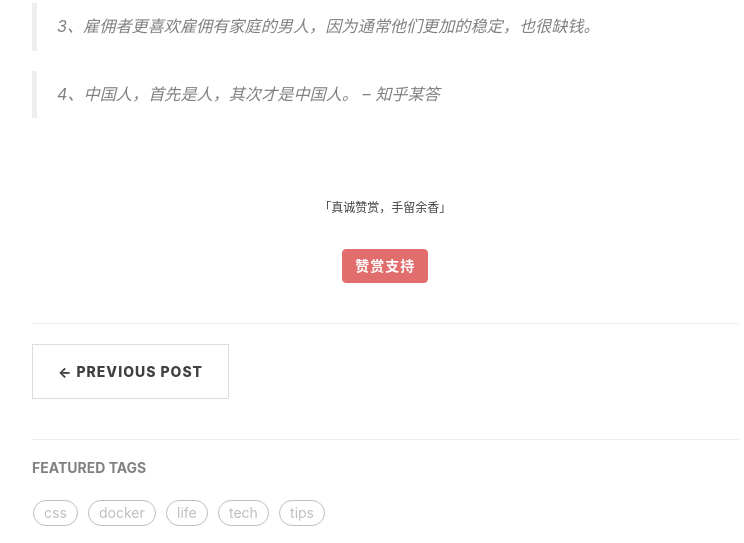
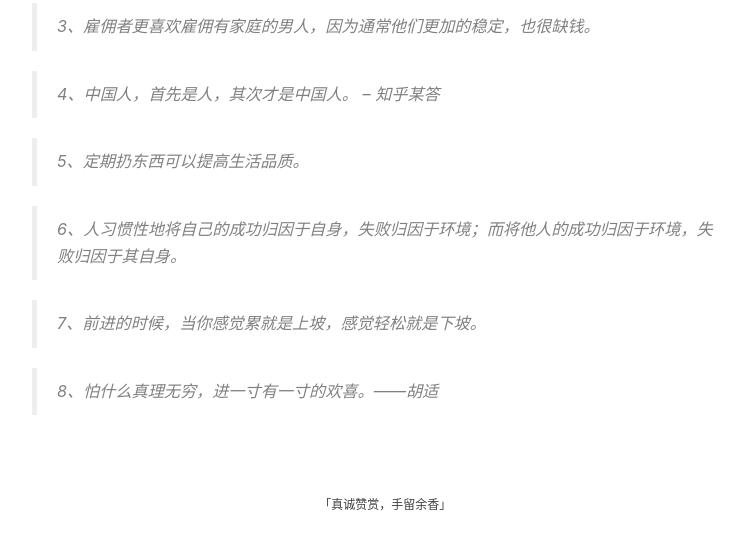
Before and after one commit to changzhenlin/tyler, a plain HTML site: page post/2022-12-01-opinion/index.html in a window 1280 px wide. Shown: the part 760-1303 px from the top of the page, without its empty margins (233-977 px from the left). Drawn offline with nearby package versions, Linux system fonts and the light colour scheme; some packages are replaced by stand-ins of ours; a script that the page names is missing.

Commit message:
deploy: changzhenlin/hugo-repository@b3fd13b0fa833d03145f7954c9674c3b987805f7

```diff
--- a/post/2022-12-01-opinion/index.html
+++ b/post/2022-12-01-opinion/index.html
@@ -234,6 +234,18 @@ The more things you do multiplied by the more people you tell, the larger your L
 </blockquote>
 <blockquote>
 <p>4、中国人，首先是人，其次才是中国人。 &ndash; 知乎某答</p>
+</blockquote>
+<blockquote>
+<p>5、定期扔东西可以提高生活品质。</p>
+</blockquote>
+<blockquote>
+<p>6、人习惯性地将自己的成功归因于自身，失败归因于环境；而将他人的成功归因于环境，失败归因于其自身。</p>
+</blockquote>
+<blockquote>
+<p>7、前进的时候，当你感觉累就是上坡，感觉轻松就是下坡。</p>
+</blockquote>
+<blockquote>
+<p>8、怕什么真理无穷，进一寸有一寸的欢喜。——胡适</p>
 </blockquote>
 
 
```
Also changed, not shown: algolia.json (+1 -1 lines).
